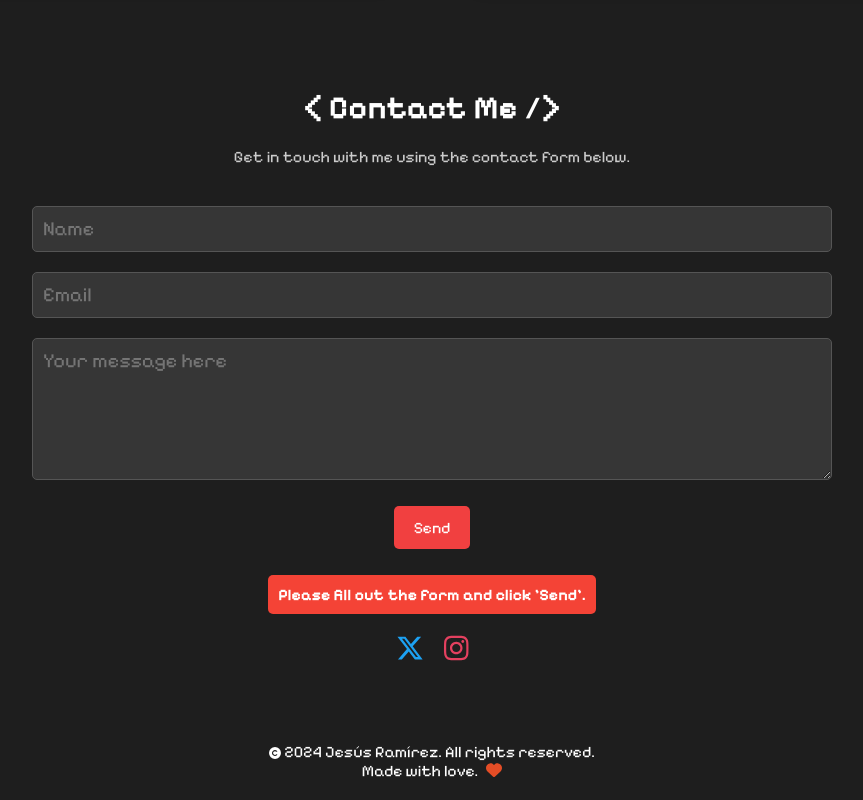
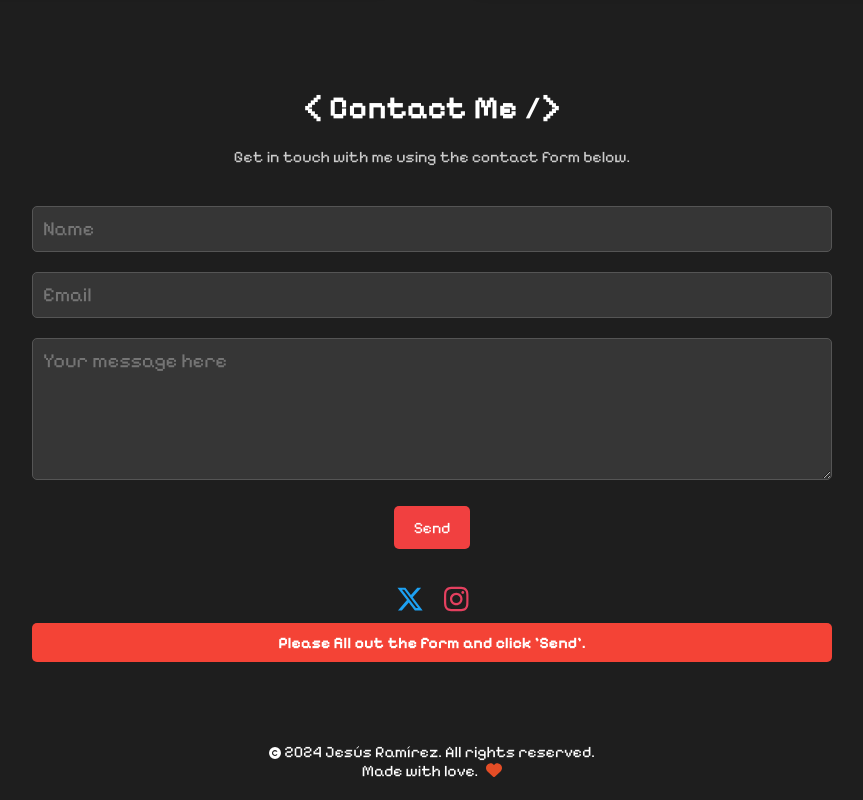
Before and after one commit to jesusramiireez/portfolioReact, a React (Create React App) app: page / in a window 1280 px wide. Shown: the part 2502-3302 px from the top of the page, without its empty margins (208-1071 px from the left). Built offline with nearby package versions, Linux system fonts and the light colour scheme.

Commit message:
Estilos editados

```diff
--- a/src/components/Contact/contact.js
+++ b/src/components/Contact/contact.js
@@ -16,7 +16,6 @@ const Contact = () => {
             .then((result) => {
                 console.log(result.text);
                 setAlertMessage('Message sent successfully!');
-                form.current.reset();
             })
             .catch((error) => {
                 console.error(error.text);
@@ -34,12 +33,12 @@ const Contact = () => {
                     <input type='email' className='email' placeholder='Email' name='from_email' />
                     <textarea name="message" className="message" rows="5" placeholder='Your message here'></textarea>
                     <button type="submit" value="Send" className='formBtn'>Send</button>
-                    <div className={`alert ${alertMessage.includes('successfully') ? 'success' : 'error'}`}>{alertMessage}</div>
-                    <div className='socialMedia'>
+                </form>
+                <div className='socialMedia'>
                         <FontAwesomeIcon icon={faXTwitter} className='iconStyle' />
                         <FontAwesomeIcon icon={faInstagram} className='iconStyle' />
-                    </div>
-                </form>
+                </div>
+                <div className={`alert ${alertMessage.includes('successfully') ? 'success' : 'error'}`}>{alertMessage}</div>
             </div>
         </section>
     );
```
